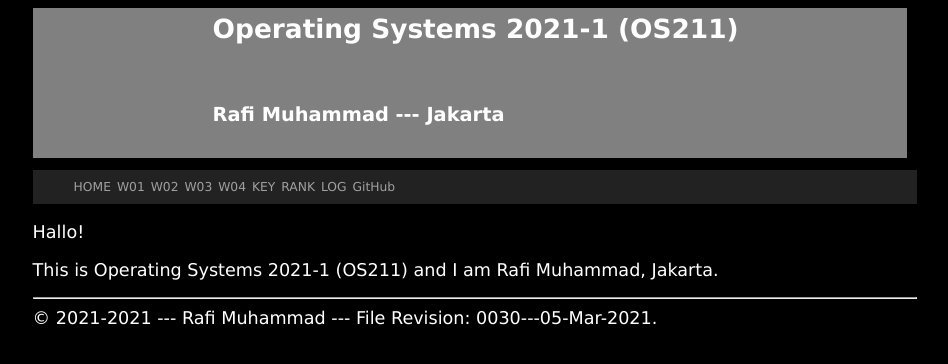
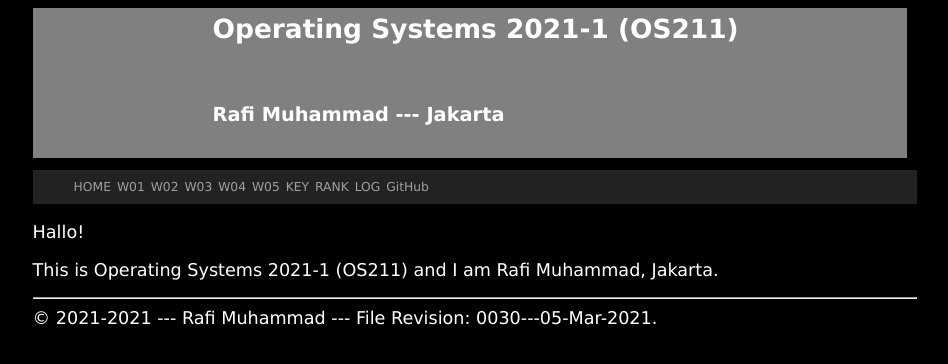
Before and after one commit to rafimuhammad01/os211, a Jekyll site: the page built from index.md, in a window 1280 px wide. Shown: the top 364 px of the page, without its empty margins (165-1113 px from the left). Built offline with Jekyll 4.4.1, drawn with Linux system fonts in a browser that asks for light colours.

Commit message:
Update navbar.html

```diff
--- a/_includes/navbar.html
+++ b/_includes/navbar.html
@@ -10,8 +10,8 @@
     <li class='listitem'><a href='{{ site.baseurl }}/W02/'>W02</a></li>
     <li class='listitem'><a href='{{ site.baseurl }}/W03/'>W03</a></li>
     <li class='listitem'><a href='{{ site.baseurl }}/W04/'>W04</a></li>
-    <!--<li class='listitem'><a href='{{ site.baseurl }}/W05/'>W05</a></li>
-    <li class='listitem'><a href='{{ site.baseurl }}/W06/'>W06</a></li>
+    <li class='listitem'><a href='{{ site.baseurl }}/W05/'>W05</a></li>
+    <!--<li class='listitem'><a href='{{ site.baseurl }}/W06/'>W06</a></li>
     <li class='listitem'><a href='{{ site.baseurl }}/W07/'>W07</a></li>
     <li class='listitem'><a href='{{ site.baseurl }}/W08/'>W08</a></li>
     <li class='listitem'><a href='{{ site.baseurl }}/W09/'>W09</a></li>
```
